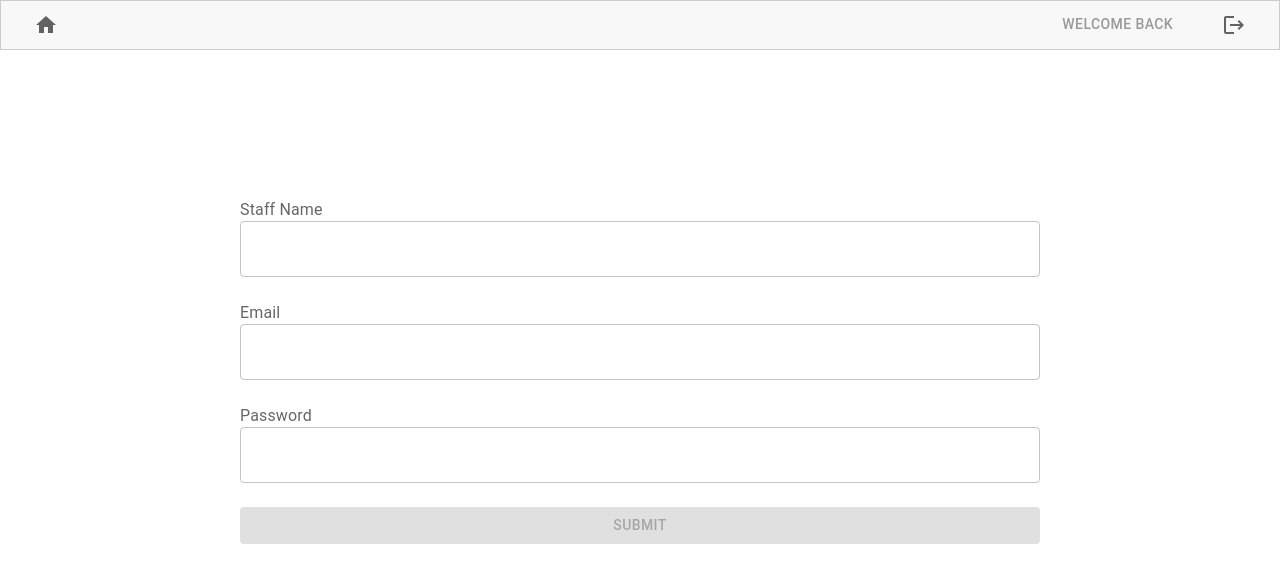
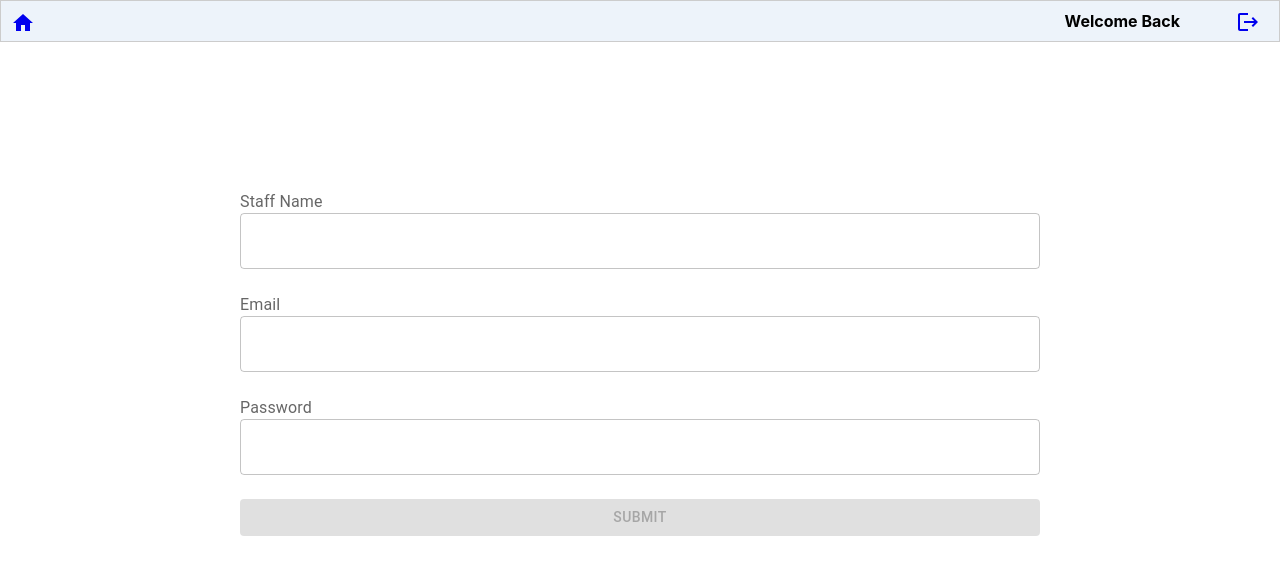
Before and after one commit to tt02-capstone/tt02-admin-portal, a React (Create React App) app: page /createAdmin in a window 1280 px wide. Shown: the top 582 px of the page. Built offline with nearby package versions, Linux system fonts and the light colour scheme.

Commit message:
navbar fix

```diff
--- a/src/components/Navbar.js
+++ b/src/components/Navbar.js
@@ -1,29 +1,57 @@
-import { Link } from 'react-router-dom';
-import {Tabs, Tab} from '@mui/material';
+import { Link , useNavigate} from 'react-router-dom';
 import HomeIcon from '@mui/icons-material/Home';
 import LogoutIcon from '@mui/icons-material/Logout';
+import { Button } from '@mui/material';
 
 function Navbar() {
+    const navigate = useNavigate();
+
+    const navigateHome = () => {
+      navigate('/home');
+    };
+
     const navBarStyle ={
         border: "1px solid #ccc",
-        backgroundColor: "#f8f8f8"
+        backgroundColor: "#edf3fa",
+        height: "40px"
+    }
+
+    const home = {
+        display: "inline-block",
+        padding: "10px",
+        color: "black"
     }
 
     const logout = {
-        position: "absolute",
-        right: 0
+        position:"absolute",
+        display: "inline-block",
+        right: 20,
+        top: 10,
+    }
+
+    const welcome = {
+        display: "inline-block",
+        position:"absolute",
+        top : -5,
+        right : 100
     }
 
     return (
-        <Tabs style={navBarStyle}>
-            <div>
-                <Tab icon={<HomeIcon />} value="/home" to="/home" component={Link}/>
+        <div style={navBarStyle}>
+            <div style={home}>
+                {/* <Button variant="text" onClick={navigateHome}><HomeIcon /></Button> */}
+                <Link to ="/home"><HomeIcon /></Link>
             </div>
+
+            <div style={welcome}>
+                <p><strong>Welcome Back</strong></p>
+            </div>
+
             <div style={logout}>
-                <Tab label="Welcome Back" disabled/>
-                <Tab icon={<LogoutIcon />} value="/" to="/" component={Link}/>
+                <Link to ="/" ><LogoutIcon /></Link>
             </div>
-        </Tabs>
+
+        </div>
     )
 }
 
--- a/src/pages/CreateAdmin.js
+++ b/src/pages/CreateAdmin.js
@@ -9,10 +9,6 @@ export default function CreateAdmin() {
     const [password, setPassword] = useState("");
 
     const navigate = useNavigate();
-
-    const navigateHome = () => {
-      navigate('/home');
-    };
 
     const formStyle ={
       maxWidth: "800px",
@@ -29,6 +25,7 @@ export default function CreateAdmin() {
 
       if (email && password && staffName) {
         console.log(email,password,staffName)
+        navigate('/home');
       }
     }
 
@@ -66,8 +63,7 @@ export default function CreateAdmin() {
                     sx={{mb: 3}}
                 />
 
-                <Button fullWidth variant="contained" type="submit" disabled={!validateForm()}
-                onClick={navigateHome}>
+                <Button fullWidth variant="contained" type="submit" disabled={!validateForm()}>
                     Submit
                 </Button>
 
--- a/src/pages/Login.js
+++ b/src/pages/Login.js
@@ -1,15 +1,11 @@
 import React, { useState } from "react";
 import { FormLabel, Button, TextField } from '@mui/material';
-import {useNavigate} from 'react-router-dom';
+import {useNavigate } from 'react-router-dom';
 
 function Login() {
     const [email, setEmail] = useState("");
     const [password, setPassword] = useState("");
     const navigate = useNavigate();
-
-    const navigateHome = () => {
-      navigate('/home');
-    };
 
     const formStyle ={
       maxWidth: "800px",
@@ -25,6 +21,7 @@ function Login() {
       event.preventDefault();
       if (email && password) {
         console.log(email,password)
+        navigate('/home');
       }
     }
 
@@ -51,8 +48,7 @@ function Login() {
                 sx={{mb: 3}}
             />
 
-            <Button fullWidth variant="contained" type="submit" disabled={!validateForm()}
-            onClick={navigateHome}>
+            <Button fullWidth variant="contained" type="submit" disabled={!validateForm()}>
               Login
             </Button>
 
```
